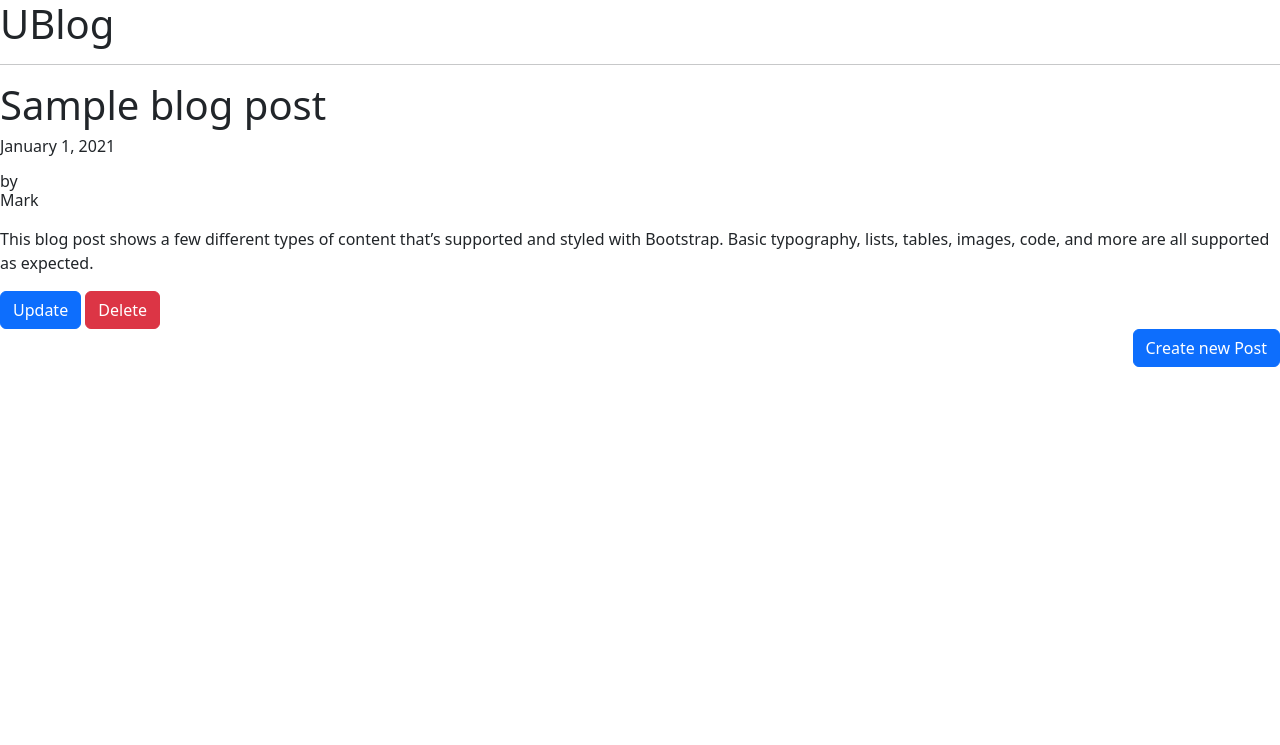
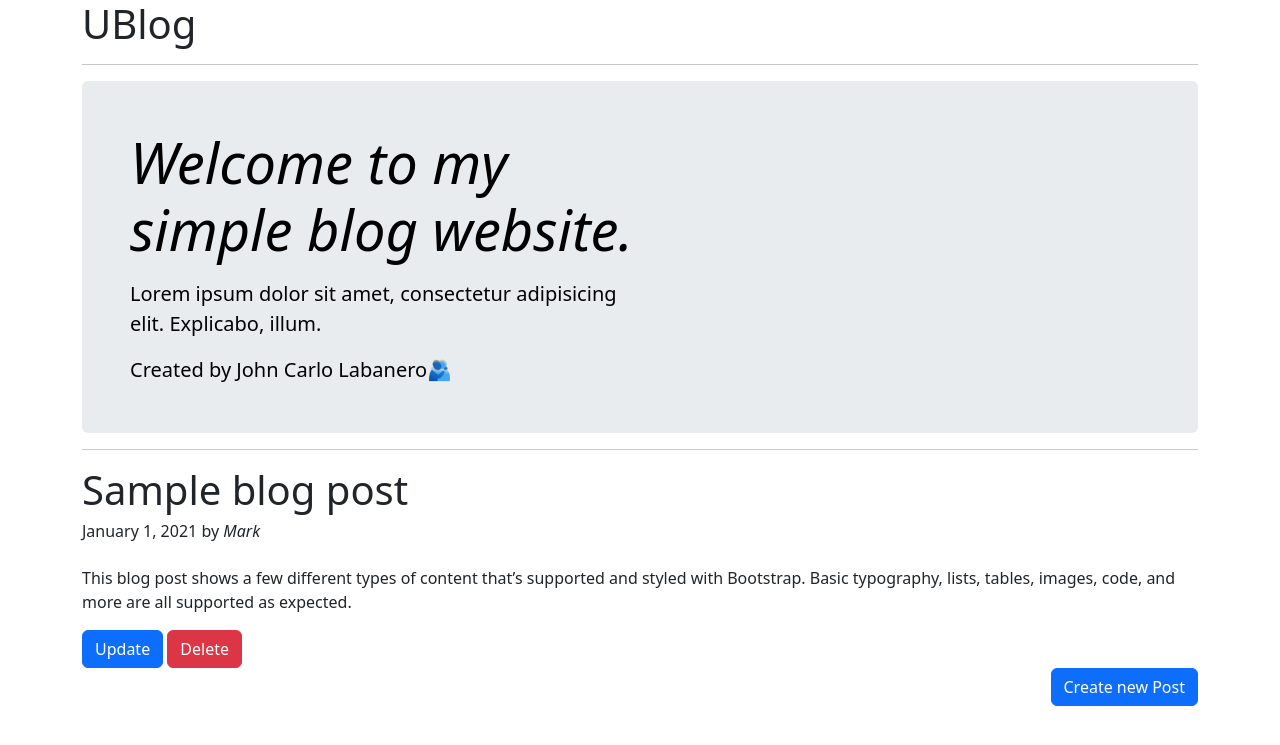
Before and after one commit to JCLabanero/html-portfolio, a Node server app: page / in a window 1280 px wide. Shown: the top 745 px of the page. Run offline with Node 20, Linux system fonts and the light colour scheme.

Commit message:
update blog ui

```diff
--- a/blog/static/css/style.css
+++ b/blog/static/css/style.css
@@ -2,3 +2,6 @@
     display: flex;
     justify-content: end;
 }
+.title, .subtitle, .by {
+    display: flex;
+}
--- a/blog/views/crud.ejs
+++ b/blog/views/crud.ejs
@@ -1,7 +1,7 @@
 <%- include("partials/head.ejs") %>
 
 <main class="container">
-    <h1>
+    <h1 class="my-3">
     <% if (locals.mode.toLowerCase()=="create") { %>
         <%= locals.mode %> a post
         <% } else { %>
--- a/blog/views/index.ejs
+++ b/blog/views/index.ejs
@@ -1,17 +1,26 @@
 <%- include("partials/head.ejs") %>
-
-<main>
-    <header>
-        <h1>
-            UBlog
-        </h1>
-    </header>
+<header class="container mb-3">
+    <h1>
+        UBlog
+    </h1>
+    <hr>
+</header>
+<main class="container">
+    <div class="p-4 p-md-5 rounded text-body-emphasis bg-body-secondary">
+        <div class="col-lg-6 px-0">
+            <h1 class="display-4 fst-italic">Welcome to my simple blog website.</h1>
+            <div class="lead my-3">Lorem ipsum dolor sit amet, consectetur adipisicing elit. Explicabo, illum.</div>
+            <div class="lead mb-0">Created by John Carlo Labanero🫂</div>
+        </div>
+    </div>
     <% if (locals.posts) { %>
         <% for( let index = 0; index < posts.length; index++ ) { %>
             <form action="/post" method="post" class="post">
                 <hr>
                 <h1 class="title"><%= posts[index].title %></h1>
-                <h6 class="subtitle"><p class="date"><%= posts[index].date %></p> by <p class="name"><%= posts[index].name %></p></h6>
+                <h6 class="subtitle">
+                    <p class="date"><%= posts[index].date %> by <em class="name"><%= posts[index].name %></em></p>
+                </h6>
                 <p class="content"><%= posts[index].content %></p>
                 <input type="submit" name="mode" value="Update" class="btn btn-primary">
                 <input type="submit" name="mode" value="Delete" class="btn btn-danger">
```
